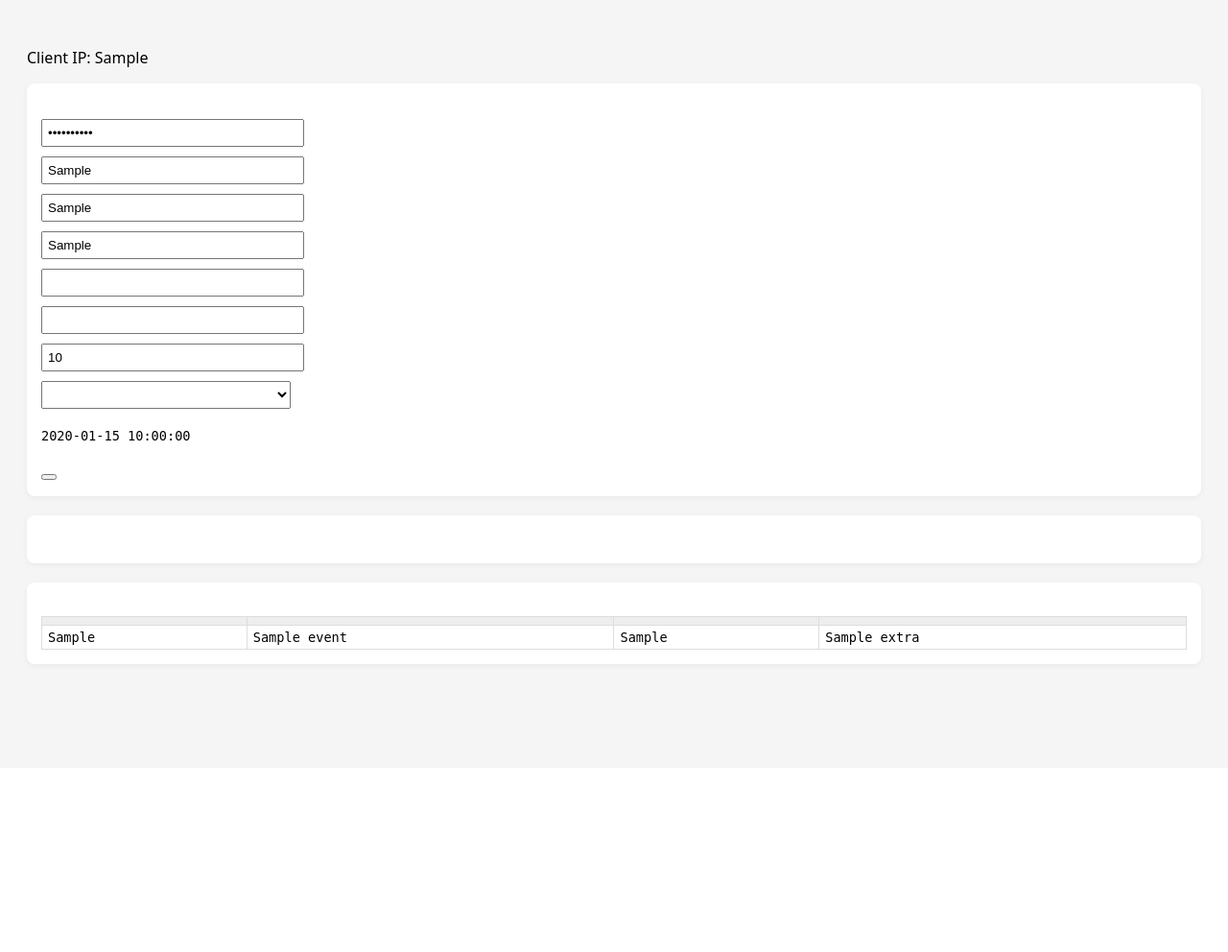
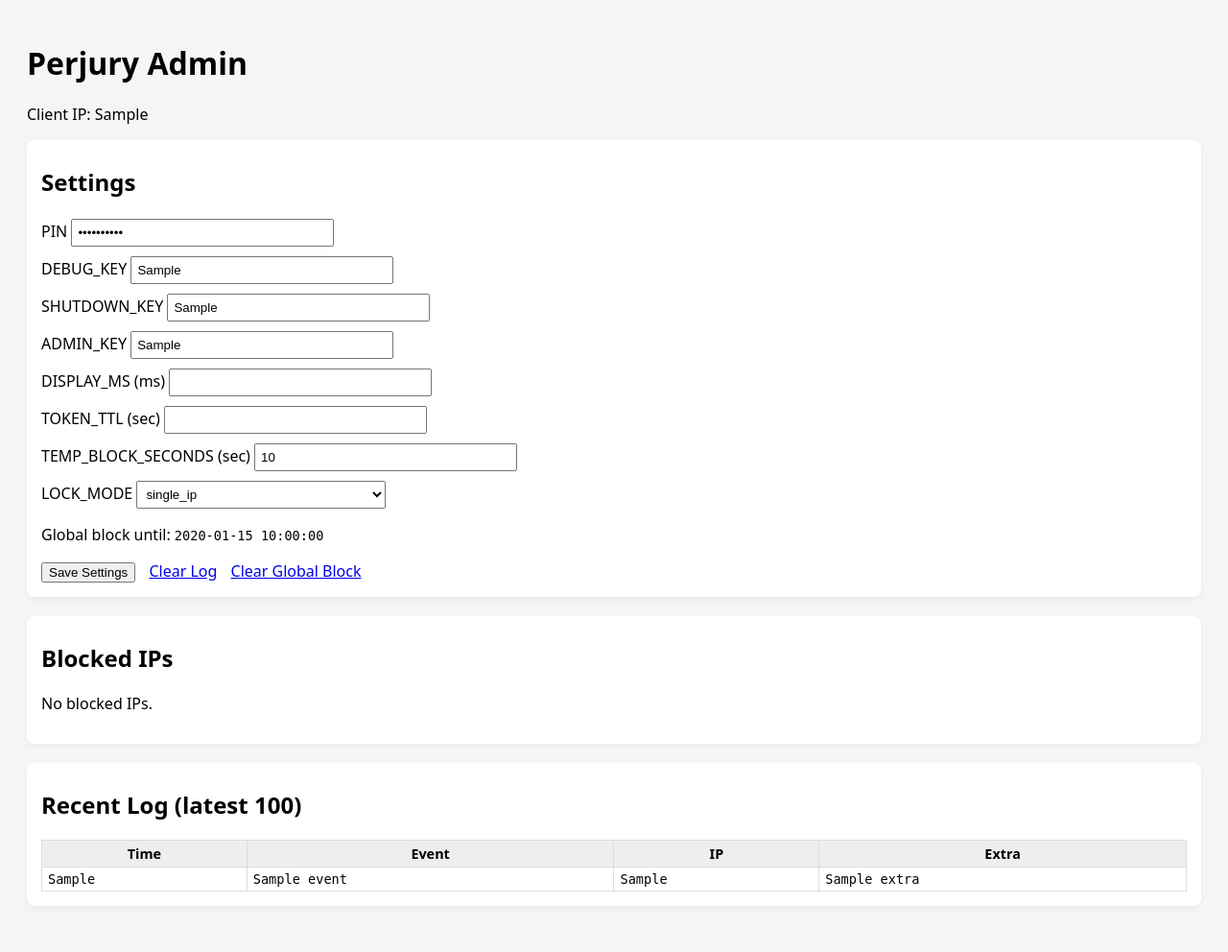
Before and after one commit to gpoder/perjury, a Python web app: template templates/admin.html in a window 1280 px wide. Shown: the whole page at 96% size. Before the commit the page ends 696 px from the top, so only its background shows below. Run offline with Jinja, Linux system fonts and the light colour scheme; the template is opened without the code that fills it: most values are stand-ins (such as "Sample title", 1, 10 or a date in 2020); lists and menus that the app fills with data are empty.

Commit message:
Fixed for AWS

```diff
--- a/routes/admin_routes.py
+++ b/routes/admin_routes.py
@@ -21,9 +21,6 @@ def admin_index():
     admin_key = request.args.get("key", "")
 
     # 🔍 DEBUG: print and also echo in response if wrong
-    print("[ADMIN DEBUG] args:", dict(request.args))
-    print("[ADMIN DEBUG] admin_key:", repr(admin_key))
-    print("[ADMIN DEBUG] expected:", repr(SETTINGS.get("ADMIN_KEY")))
 
     if admin_key != SETTINGS.get("ADMIN_KEY"):
         # TEMP: show mismatch clearly in the browser
@@ -122,9 +119,6 @@ def admin_clear_global_route():
     from ..settings import SETTINGS
 
     admin_key = request.args.get("key", "")
-    print("[CLEAR DEBUG] args:", dict(request.args))
-    print("[CLEAR DEBUG] admin_key:", repr(admin_key))
-    print("[CLEAR DEBUG] expected:", repr(SETTINGS.get("ADMIN_KEY")))
 
     if admin_key != SETTINGS.get("ADMIN_KEY"):
         return (
--- a/routes/main_routes.py
+++ b/routes/main_routes.py
@@ -63,8 +63,6 @@ def login():
     from ..settings import SETTINGS
 
     posted_pin = request.form.get("pin", "")
-    print("[LOGIN DEBUG] posted_pin:", repr(posted_pin))
-    print("[LOGIN DEBUG] expected PIN:", repr(SETTINGS.get("PIN")))
 
     ip = request.remote_addr or "unknown"
     pin = request.form.get("pin", "")
--- a/templates/admin.html
+++ b/templates/admin.html
@@ -2,47 +2,55 @@
 <html>
 <head>
   <meta charset="utf-8">
-  <title>{{ t('admin_admin_panel') }}</title>
+  <title>Admin Panel</title>
   <link rel="stylesheet" href="{{ url_for('static', filename='admin.css') }}">
 </head>
 <body>
-  <h1>{{ t('admin_perjury_admin') }}</h1>
+  <h1>Perjury Admin</h1>
   <p>Client IP: {{ ip }}</p>
 
   <div class="section">
-    <h2>{{ t('admin_settings') }}</h2>
+    <h2>Settings</h2>
     <form method="post" action="{{ url_for('control.admin_index') }}?key={{ settings.ADMIN_KEY }}">
-      <label>{{ t('admin_pin') }}<input type="password" name="PIN" value="{{ settings.PIN }}">
+      <label>PIN
+        <input type="password" name="PIN" value="{{ settings.PIN }}">
       </label>
-      <label>{{ t('admin_debug_key') }}<input type="text" name="DEBUG_KEY" value="{{ settings.DEBUG_KEY }}">
+      <label>DEBUG_KEY
+        <input type="text" name="DEBUG_KEY" value="{{ settings.DEBUG_KEY }}">
       </label>
-      <label>{{ t('admin_shutdown_key') }}<input type="text" name="SHUTDOWN_KEY" value="{{ settings.SHUTDOWN_KEY }}">
+      <label>SHUTDOWN_KEY
+        <input type="text" name="SHUTDOWN_KEY" value="{{ settings.SHUTDOWN_KEY }}">
       </label>
-      <label>{{ t('admin_admin_key') }}<input type="text" name="ADMIN_KEY" value="{{ settings.ADMIN_KEY }}">
+      <label>ADMIN_KEY
+        <input type="text" name="ADMIN_KEY" value="{{ settings.ADMIN_KEY }}">
       </label>
-      <label>{{ t('admin_display_ms_ms') }}<input type="number" name="DISPLAY_MS" value="{{ settings.DISPLAY_MS }}">
+      <label>DISPLAY_MS (ms)
+        <input type="number" name="DISPLAY_MS" value="{{ settings.DISPLAY_MS }}">
       </label>
-      <label>{{ t('admin_token_ttl_sec') }}<input type="number" name="TOKEN_TTL" value="{{ settings.TOKEN_TTL }}">
+      <label>TOKEN_TTL (sec)
+        <input type="number" name="TOKEN_TTL" value="{{ settings.TOKEN_TTL }}">
       </label>
-      <label>{{ t('admin_temp_block_seconds_sec') }}<input type="number" name="TEMP_BLOCK_SECONDS" value="{{ settings.TEMP_BLOCK_SECONDS }}">
+      <label>TEMP_BLOCK_SECONDS (sec)
+        <input type="number" name="TEMP_BLOCK_SECONDS" value="{{ settings.TEMP_BLOCK_SECONDS }}">
       </label>
-      <label>{{ t('admin_lock_mode') }}<select name="LOCK_MODE">
-          <option value="single_ip" {% if settings.LOCK_MODE == 'single_ip' %}selected{% endif %}>{{ t('admin_single_ip') }}</option>
-          <option value="all_ip" {% if settings.LOCK_MODE == 'all_ip' %}selected{% endif %}>{{ t('admin_all_ip') }}</option>
+      <label>LOCK_MODE
+        <select name="LOCK_MODE">
+          <option value="single_ip" {% if settings.LOCK_MODE == 'single_ip' %}selected{% endif %}>single_ip</option>
+          <option value="all_ip" {% if settings.LOCK_MODE == 'all_ip' %}selected{% endif %}>all_ip</option>
         </select>
       </label>
-      <p>{{ t('admin_global_block_until') }}<span class="code">{{ global_until }}</span></p>
-      <button type="submit">{{ t('admin_save_settings') }}</button>
-      <a href="{{ url_for('control.admin_clear_log') }}?key={{ settings.ADMIN_KEY }}">{{ t('admin_clear_log') }}</a>
-      <a href="{{ url_for('control.admin_clear_global_route') }}?key={{ settings.ADMIN_KEY }}">{{ t('admin_clear_global_block') }}</a>
+      <p>Global block until: <span class="code">{{ global_until }}</span></p>
+      <button type="submit">Save Settings</button>
+      <a href="{{ url_for('control.admin_clear_log') }}?key={{ settings.ADMIN_KEY }}">Clear Log</a>
+      <a href="{{ url_for('control.admin_clear_global_route') }}?key={{ settings.ADMIN_KEY }}">Clear Global Block</a>
     </form>
   </div>
 
   <div class="section">
-    <h2>{{ t('admin_blocked_ips') }}</h2>
+    <h2>Blocked IPs</h2>
     {% if blocked %}
       <table>
-        <tr><th>{{ t('admin_ip') }}</th><th>{{ t('admin_permanent') }}</th><th>{{ t('admin_first_seen') }}</th><th>{{ t('admin_actions') }}</th></tr>
+        <tr><th>IP</th><th>Permanent</th><th>First Seen</th><th>Actions</th></tr>
         {% for b in blocked %}
           <tr>
             <td class="code">{{ b.ip }}</td>
@@ -55,21 +63,21 @@
               {% endif %}
             </td>
             <td>
-              <a href="{{ url_for('control.admin_delete_block') }}?key={{ settings.ADMIN_KEY }}&ip={{ b.ip }}">{{ t('admin_delete') }}</a>
+              <a href="{{ url_for('control.admin_delete_block') }}?key={{ settings.ADMIN_KEY }}&ip={{ b.ip }}">Delete</a>
             </td>
           </tr>
         {% endfor %}
       </table>
     {% else %}
-      <p>{{ t('admin_no_blocked_ips') }}</p>
+      <p>No blocked IPs.</p>
     {% endif %}
   </div>
 
   <div class="section">
-    <h2>{{ t('admin_recent_log_latest_100') }}</h2>
+    <h2>Recent Log (latest 100)</h2>
     {% if logs %}
       <table>
-        <tr><th>{{ t('admin_time') }}</th><th>{{ t('admin_event') }}</th><th>{{ t('admin_ip') }}</th><th>{{ t('admin_extra') }}</th></tr>
+        <tr><th>Time</th><th>Event</th><th>IP</th><th>Extra</th></tr>
         {% for e in logs %}
           <tr>
             <td class="code">{{ e.ts }}</td>
@@ -80,7 +88,7 @@
         {% endfor %}
       </table>
     {% else %}
-      <p>{{ t('admin_no_log_entries') }}</p>
+      <p>No log entries.</p>
     {% endif %}
   </div>
 </body>
```
Also changed, not shown: app.py (+3 -5 lines), templates/image_view.html (+11 -4 lines), templates/pin.html (+11 -5 lines), utils.py (+0 -26 lines), README.md, 1 other file.
